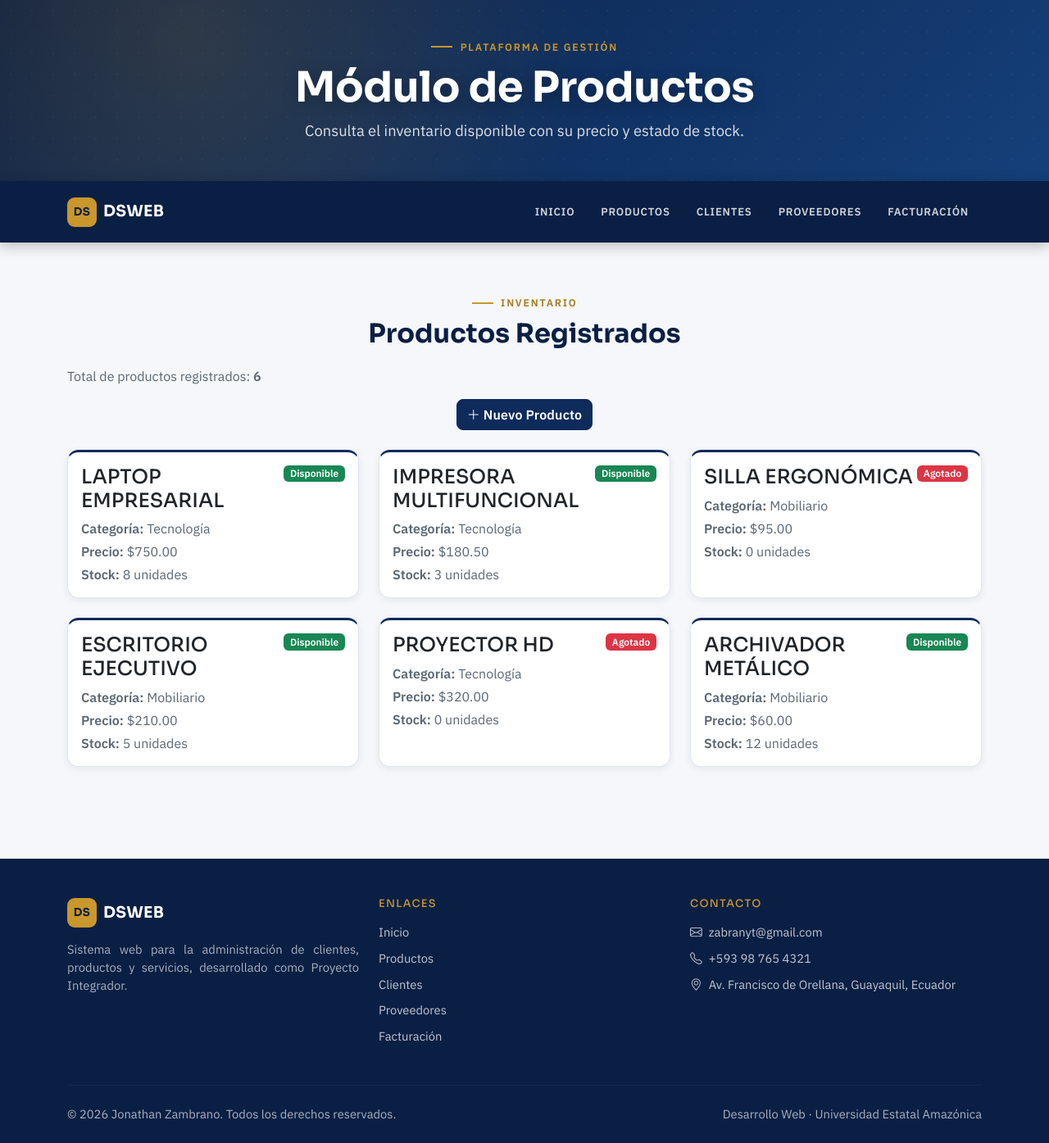
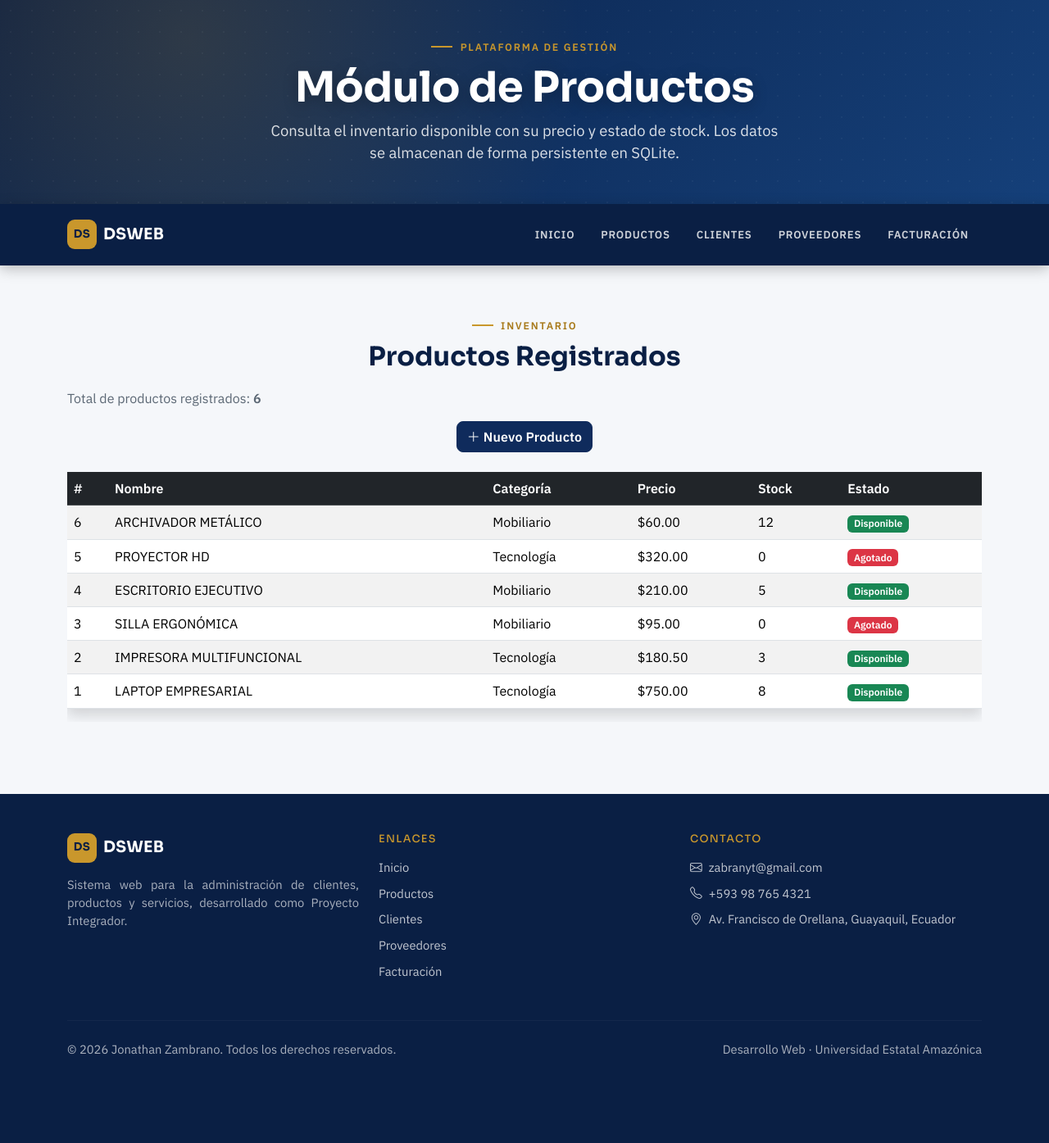
Before and after one commit to jonathanuea31-sudo/DSWEB_JonathanZambrano_2026, a Flask app: page /productos in a window 1280 px wide. Shown: the whole page at 82% size. After the commit the page ends 1287 px from the top, so only its background shows below. Run offline with Flask 3, Linux system fonts and the light colour scheme; data comes from the database, SQL or seed files in the repository; both versions use the stored data as it was after the commit.

Commit message:
Semana 12 - Persistencia con SQLite en modulo de productos

```diff
--- a/app.py
+++ b/app.py
@@ -4,6 +4,7 @@ from forms.producto_form import ProductoForm
 from forms.cliente_form import ClienteForm
 from forms.proveedor_form import ProveedorForm
 from forms.facturacion_form import FacturacionForm
+from database import get_db_connection, init_db
 
 app = Flask(__name__)
 
@@ -11,20 +12,14 @@ app = Flask(__name__)
 # En un proyecto real esta clave debería venir de una variable de entorno.
 app.config['SECRET_KEY'] = 'clave-secreta-proyecto-integrador-dsweb-2026'
 
+# Crea la carpeta data/ y la tabla 'productos' en SQLite si aún no existen.
+init_db()
+
 # ---------------------------------------------------------------------------
-# Datos de ejemplo en memoria (no se requiere base de datos en esta etapa).
-# Se definen a nivel de módulo para que los formularios puedan agregar
-# nuevos registros mientras la aplicación siga en ejecución.
+# Datos de ejemplo en memoria para los módulos que todavía no migran a SQLite
+# (clientes, proveedores, facturación). El módulo de productos, en cambio,
+# ya se almacena de forma persistente en data/ferreteria.db (ver database.py).
 # ---------------------------------------------------------------------------
-
-lista_productos = [
-    {"nombre": "Laptop Empresarial", "categoria": "Tecnología", "precio": 750.00, "stock": 8},
-    {"nombre": "Impresora Multifuncional", "categoria": "Tecnología", "precio": 180.50, "stock": 3},
-    {"nombre": "Silla Ergonómica", "categoria": "Mobiliario", "precio": 95.00, "stock": 0},
-    {"nombre": "Escritorio Ejecutivo", "categoria": "Mobiliario", "precio": 210.00, "stock": 5},
-    {"nombre": "Proyector HD", "categoria": "Tecnología", "precio": 320.00, "stock": 0},
-    {"nombre": "Archivador Metálico", "categoria": "Mobiliario", "precio": 60.00, "stock": 12},
-]
 
 lista_clientes = [
     {"nombre": "María Fernández", "email": "MARIA.FERNANDEZ@gmail.com", "telefono": "0991234567", "activo": True},
@@ -60,9 +55,15 @@ def index():
 
 @app.route('/productos')
 def productos():
+    conn = get_db_connection()
+    filas_productos = conn.execute(
+        'SELECT id, nombre, categoria, precio, stock FROM productos ORDER BY id DESC'
+    ).fetchall()
+    conn.close()
+
     return render_template(
         'productos.html',
-        productos=lista_productos,
+        productos=filas_productos,
         titulo_modulo="Productos Registrados",
         active='productos'
     )
@@ -98,13 +99,15 @@ def nuevo_producto():
     form = ProductoForm()
 
     if form.validate_on_submit():
-        lista_productos.append({
-            "nombre": form.nombre.data,
-            "categoria": form.categoria.data,
-            "precio": form.precio.data,
-            "stock": form.stock.data,
-        })
-        flash('Producto registrado correctamente.', 'success')
+        conn = get_db_connection()
+        conn.execute(
+            'INSERT INTO productos (nombre, categoria, precio, stock) VALUES (?, ?, ?, ?)',
+            (form.nombre.data, form.categoria.data, form.precio.data, form.stock.data)
+        )
+        conn.commit()
+        conn.close()
+
+        flash('Producto registrado correctamente en la base de datos.', 'success')
         return redirect(url_for('productos'))
 
     return render_template('formulario_producto.html', form=form, active='productos')
--- /dev/null
+++ b/database.py
@@ -0,0 +1,65 @@
+"""
+Módulo de conexión a la base de datos SQLite del proyecto.
+
+Se centraliza aquí la ruta de la base de datos, la creación de la conexión
+y la inicialización de las tablas, para mantener app.py más limpio y
+facilitar la futura migración hacia MySQL o PostgreSQL sin reorganizar
+el resto del proyecto.
+"""
+
+import os
+import sqlite3
+
+# Carpeta 'data/' en la raíz del proyecto, y archivo ferreteria.db dentro de ella.
+BASE_DIR = os.path.dirname(os.path.abspath(__file__))
+DATA_DIR = os.path.join(BASE_DIR, 'data')
+DB_PATH = os.path.join(DATA_DIR, 'ferreteria.db')
+
+
+def get_db_connection():
+    """Crea y devuelve una conexión a la base de datos SQLite.
+
+    row_factory = sqlite3.Row permite acceder a las columnas por nombre
+    (ej. fila['nombre']), lo cual además es compatible con la notación
+    de punto de Jinja2 (ej. {{ producto.nombre }}).
+    """
+    conn = sqlite3.connect(DB_PATH)
+    conn.row_factory = sqlite3.Row
+    return conn
+
+
+def init_db():
+    """Crea la carpeta data/ y la tabla de productos si todavía no existen."""
+    os.makedirs(DATA_DIR, exist_ok=True)
+
+    conn = get_db_connection()
+    conn.execute('''
+        CREATE TABLE IF NOT EXISTS productos (
+            id INTEGER PRIMARY KEY AUTOINCREMENT,
+            nombre TEXT NOT NULL,
+            categoria TEXT NOT NULL,
+            precio REAL NOT NULL,
+            stock INTEGER NOT NULL
+        )
+    ''')
+    conn.commit()
+
+    # Si la tabla está vacía (primera vez que se crea la base de datos),
+    # se insertan algunos productos de ejemplo para no arrancar vacío.
+    cantidad = conn.execute('SELECT COUNT(*) FROM productos').fetchone()[0]
+    if cantidad == 0:
+        productos_iniciales = [
+            ("Laptop Empresarial", "Tecnología", 750.00, 8),
+            ("Impresora Multifuncional", "Tecnología", 180.50, 3),
+            ("Silla Ergonómica", "Mobiliario", 95.00, 0),
+            ("Escritorio Ejecutivo", "Mobiliario", 210.00, 5),
+            ("Proyector HD", "Tecnología", 320.00, 0),
+            ("Archivador Metálico", "Mobiliario", 60.00, 12),
+        ]
+        conn.executemany(
+            'INSERT INTO productos (nombre, categoria, precio, stock) VALUES (?, ?, ?, ?)',
+            productos_iniciales
+        )
+        conn.commit()
+
+    conn.close()
--- a/templates/productos.html
+++ b/templates/productos.html
@@ -2,7 +2,7 @@
 
 {% block title %}Productos · Sistema Web de Gestión Empresarial{% endblock %}
 {% block header_title %}Módulo de Productos{% endblock %}
-{% block header_lead %}Consulta el inventario disponible con su precio y estado de stock.{% endblock %}
+{% block header_lead %}Consulta el inventario disponible con su precio y estado de stock. Los datos se almacenan de forma persistente en SQLite.{% endblock %}
 
 {% block content %}
 <section class="container py-5">
@@ -15,26 +15,41 @@
     </a>
   </div>
 
-  <div class="row">
-    {% for producto in productos %}
-    <div class="col-md-4 mb-4">
-      <div class="card h-100 shadow">
-        <div class="card-body">
-          <div class="d-flex justify-content-between align-items-start mb-2">
-            <h4 class="mb-0">{{ producto.nombre|upper }}</h4>
+  <div class="table-responsive">
+    <table class="table table-striped shadow">
+      <thead class="table-dark">
+        <tr>
+          <th>#</th>
+          <th>Nombre</th>
+          <th>Categoría</th>
+          <th>Precio</th>
+          <th>Stock</th>
+          <th>Estado</th>
+        </tr>
+      </thead>
+      <tbody>
+        {% for producto in productos %}
+        <tr>
+          <td>{{ producto.id }}</td>
+          <td>{{ producto.nombre|upper }}</td>
+          <td>{{ producto.categoria }}</td>
+          <td>${{ "%.2f"|format(producto.precio) }}</td>
+          <td>{{ producto.stock }}</td>
+          <td>
             {% if producto.stock > 0 %}
               <span class="badge bg-success">Disponible</span>
             {% else %}
               <span class="badge bg-danger">Agotado</span>
             {% endif %}
-          </div>
-          <p class="mb-1"><strong>Categoría:</strong> {{ producto.categoria }}</p>
-          <p class="mb-1"><strong>Precio:</strong> ${{ "%.2f"|format(producto.precio) }}</p>
-          <p class="mb-0"><strong>Stock:</strong> {{ producto.stock }} unidades</p>
-        </div>
-      </div>
-    </div>
-    {% endfor %}
+          </td>
+        </tr>
+        {% else %}
+        <tr>
+          <td colspan="6" class="text-center text-muted">Todavía no hay productos registrados.</td>
+        </tr>
+        {% endfor %}
+      </tbody>
+    </table>
   </div>
 </section>
 {% endblock %}
```
Also changed, not shown: data/ferreteria.db (added).
